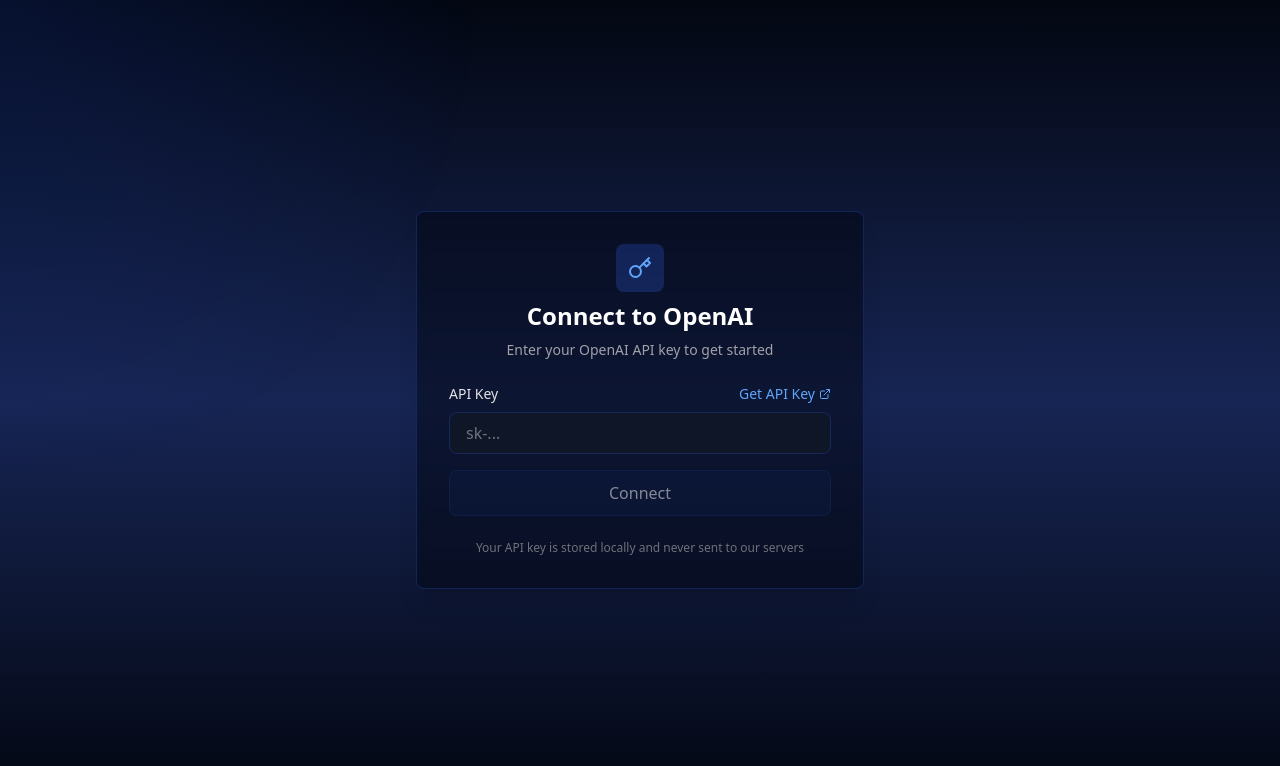
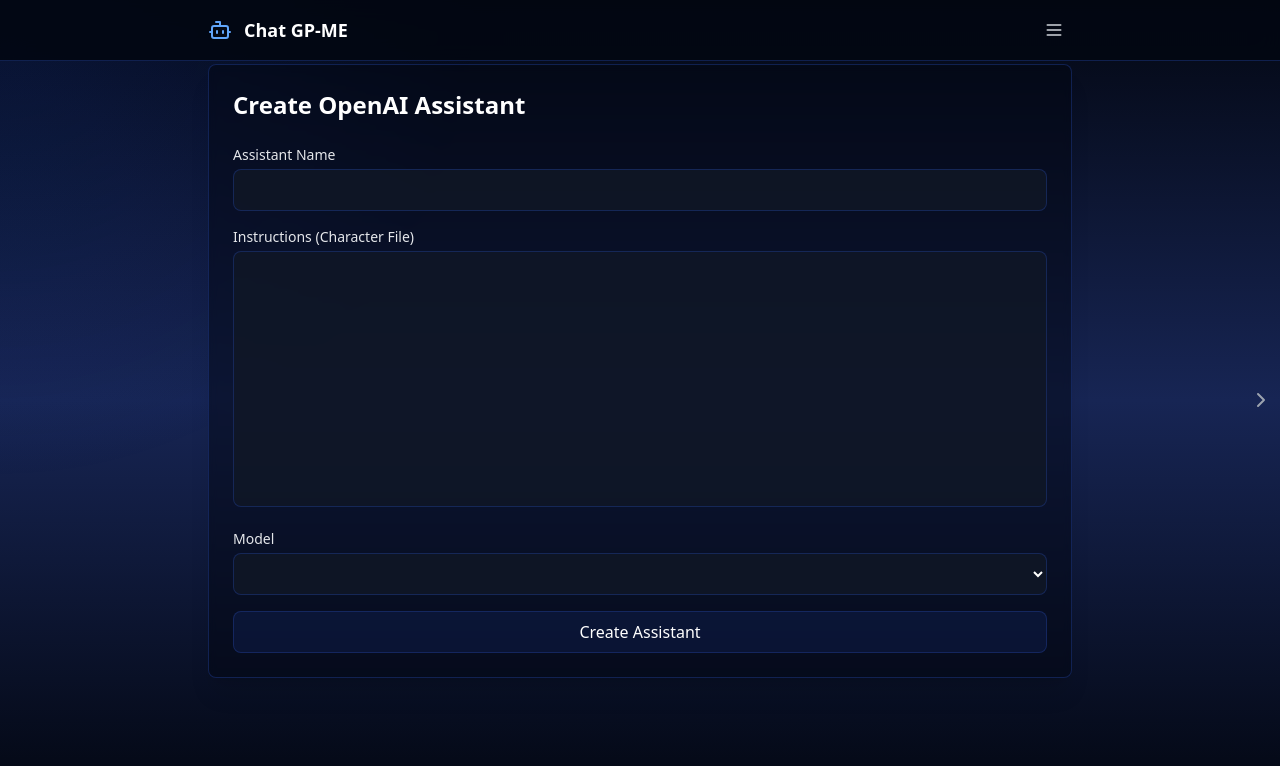
Before and after one commit to iamnubio/AIW-Chat-GP-ME, a React (Vite) app: page /create-assistant in a window 1280 px wide. Before the commit this address led to /. Shown: the top 766 px of the page. Built offline with nearby package versions, Linux system fonts and the light colour scheme.

Commit message:
Update: 2025-02-05  0:32:46.48

```diff
--- a/src/App.tsx
+++ b/src/App.tsx
@@ -8,6 +8,7 @@ import Threads from './pages/Threads';
 import Tools from './pages/Tools';
 import Settings from './pages/Settings';
 import CharacterCreator from './pages/CharacterCreator';
+import CreateAssistant from './pages/CreateAssistant';
 import { Toaster } from 'sonner';
 
 function App() {
@@ -21,6 +22,7 @@ function App() {
           <Route path="/dashboard" element={<Dashboard />} />
           <Route path="/threads" element={<Threads />} />
           <Route path="/character-creator" element={<CharacterCreator />} />
+          <Route path="/create-assistant" element={<CreateAssistant />} />
           <Route path="/tools" element={<Tools />} />
           <Route path="/settings" element={<Settings />} />
           <Route path="*" element={<Navigate to="/" replace />} />
--- a/src/pages/CharacterCreator.tsx
+++ b/src/pages/CharacterCreator.tsx
@@ -1,5 +1,5 @@
 import React, { useState, useRef, useEffect } from 'react';
-import { Bot, Send, Plus, X, ChevronDown, Loader2, Download } from 'lucide-react';
+import { Bot, Send, Plus, X, ChevronDown, Loader2, Download, UserPlus } from 'lucide-react';
 import Layout from '../components/Layout';
 import { useOpenAI } from '../context/OpenAIContext';
 import { useNavigate } from 'react-router-dom';
@@ -163,6 +163,19 @@ export default function CharacterCreator() {
     return parsedData;
   };
 
+  const isCharacterFileValid = () => {
+    const formData = formDataRef.current;
+    return formData.name.trim() !== '' &&
+           (formData.bio.trim() !== '' ||
+            formData.lore.trim() !== '' ||
+            formData.topics.trim() !== '' ||
+            formData.styleAll.trim() !== '' ||
+            formData.styleChat.trim() !== '' ||
+            adjectives.some(adj => adj.trim() !== '') ||
+            knowledgeEntries.some(entry => entry.trim() !== '') ||
+            messageExamples.some(ex => ex.user.trim() !== '' || ex.character.trim() !== ''));
+  };
+
   const generateCharacterFile = () => {
     const formData = formDataRef.current;
     return JSON.stringify({
@@ -208,6 +221,16 @@ export default function CharacterCreator() {
     URL.revokeObjectURL(url);
   };
 
+  const handleCreateAssistant = () => {
+    if (!isCharacterFileValid()) {
+      toast.error('Please add some information to the character file before creating an assistant.');
+      return;
+    }
+
+    const characterData = JSON.parse(generateCharacterFile());
+    navigate('/create-assistant', { state: { characterData } });
+  };
+
   const tabs = [
     { id: 'basic', label: 'Basic Info' },
     { id: 'personality', label: 'Personality' },
@@ -224,6 +247,7 @@ export default function CharacterCreator() {
               <Bot className="w-8 h-8 text-blue-400" />
               <h1 className="text-2xl font-bold text-white">Character Creator</h1>
             </div>
+            <div className="flex gap-2">
               <button
                 onClick={downloadCharacterFile}
                 className="px-4 py-2 bg-blue-900/20 hover:bg-blue-900/30 text-white rounded-lg transition-colors border border-blue-900/50 flex items-center gap-2"
@@ -231,6 +255,15 @@ export default function CharacterCreator() {
                 <Download className="w-4 h-4" />
                 Download Character File
               </button>
+              <button
+                onClick={handleCreateAssistant}
+                disabled={!isCharacterFileValid()}
+                className="px-4 py-2 bg-green-900/20 hover:bg-green-900/30 text-white rounded-lg transition-colors border border-green-900/50 flex items-center gap-2 disabled:opacity-50 disabled:cursor-not-allowed"
+              >
+                <UserPlus className="w-4 h-4" />
+                Create OpenAI Assistant
+              </button>
+            </div>
           </div>
         </div>
 
@@ -238,6 +271,14 @@ export default function CharacterCreator() {
           {/* Chat Interface */}
           <div className="bg-gray-900/40 rounded-lg p-6 border border-blue-900/30">
             <h2 className="text-xl font-semibold text-white mb-4">Character Creation Chat</h2>
+            {messages.length === 0 && (
+              <div className="mb-6 p-4 bg-blue-900/20 rounded-lg border border-blue-900/30">
+                <h3 className="font-semibold text-white mb-2">Let's create your AI character!</h3>
+                <p className="text-gray-400">
+                  Tell me about the character you want to create. As we talk, I'll fill in their details in the form.
+                </p>
+              </div>
+            )}
             <div className="h-[400px] overflow-y-auto mb-4 space-y-4 pr-4">
               {messages.map((message, index) => (
                 <div
--- /dev/null
+++ b/src/pages/CreateAssistant.tsx
@@ -0,0 +1,99 @@
+import React, { useState, useEffect } from 'react';
+import { useLocation, useNavigate } from 'react-router-dom';
+import { useOpenAI } from '../context/OpenAIContext';
+import Layout from '../components/Layout';
+import { toast } from 'sonner';
+
+export default function CreateAssistant() {
+  const location = useLocation();
+  const navigate = useNavigate();
+  const { state, createAssistant } = useOpenAI();
+  const [name, setName] = useState('');
+  const [instructions, setInstructions] = useState('');
+  const [model, setModel] = useState('gpt-4');
+  const [isLoading, setIsLoading] = useState(false);
+
+  useEffect(() => {
+    if (location.state?.characterData) {
+      const { characterData } = location.state;
+      setName(characterData.name);
+      setInstructions(JSON.stringify(characterData, null, 2));
+    }
+  }, [location.state]);
+
+  const handleSubmit = async (e: React.FormEvent) => {
+    e.preventDefault();
+    setIsLoading(true);
+
+    try {
+      await createAssistant({ name, instructions, model });
+      toast.success('Assistant created successfully');
+      navigate('/chat');
+    } catch (error) {
+      console.error('Error creating assistant:', error);
+      toast.error('Failed to create assistant');
+    } finally {
+      setIsLoading(false);
+    }
+  };
+
+  return (
+    <Layout>
+      <div className="bg-gray-950/50 rounded-lg backdrop-blur-sm border border-blue-900/50 shadow-xl p-6">
+        <h1 className="text-2xl font-bold text-white mb-6">Create OpenAI Assistant</h1>
+        <form onSubmit={handleSubmit} className="space-y-4">
+          <div>
+            <label htmlFor="name" className="block text-sm font-medium text-gray-200 mb-1">
+              Assistant Name
+            </label>
+            <input
+              type="text"
+              id="name"
+              value={name}
+              onChange={(e) => setName(e.target.value)}
+              className="w-full px-4 py-2 bg-gray-900/80 border border-blue-900/50 rounded-lg text-white placeholder-gray-500 focus:outline-none focus:ring-2 focus:ring-blue-500"
+              required
+            />
+          </div>
+          <div>
+            <label htmlFor="instructions" className="block text-sm font-medium text-gray-200 mb-1">
+              Instructions (Character File)
+            </label>
+            <textarea
+              id="instructions"
+              value={instructions}
+              onChange={(e) => setInstructions(e.target.value)}
+              className="w-full h-64 px-4 py-2 bg-gray-900/80 border border-blue-900/50 rounded-lg text-white placeholder-gray-500 focus:outline-none focus:ring-2 focus:ring-blue-500 resize-none"
+              required
+            />
+          </div>
+          <div>
+            <label htmlFor="model" className="block text-sm font-medium text-gray-200 mb-1">
+              Model
+            </label>
+            <select
+              id="model"
+              value={model}
+              onChange={(e) => setModel(e.target.value)}
+              className="w-full px-4 py-2 bg-gray-900/80 border border-blue-900/50 rounded-lg text-white focus:outline-none focus:ring-2 focus:ring-blue-500"
+              required
+            >
+              {state.availableModels.map((m) => (
+                <option key={m} value={m}>
+                  {m}
+                </option>
+              ))}
+            </select>
+          </div>
+          <button
+            type="submit"
+            disabled={isLoading}
+            className="w-full px-4 py-2 bg-blue-900/20 hover:bg-blue-900/30 text-white rounded-lg transition-colors border border-blue-900/50 disabled:opacity-50 disabled:cursor-not-allowed"
+          >
+            {isLoading ? 'Creating...' : 'Create Assistant'}
+          </button>
+        </form>
+      </div>
+    </Layout>
+  );
+}
```
Lines whose indentation alone changed are shown as unchanged.
